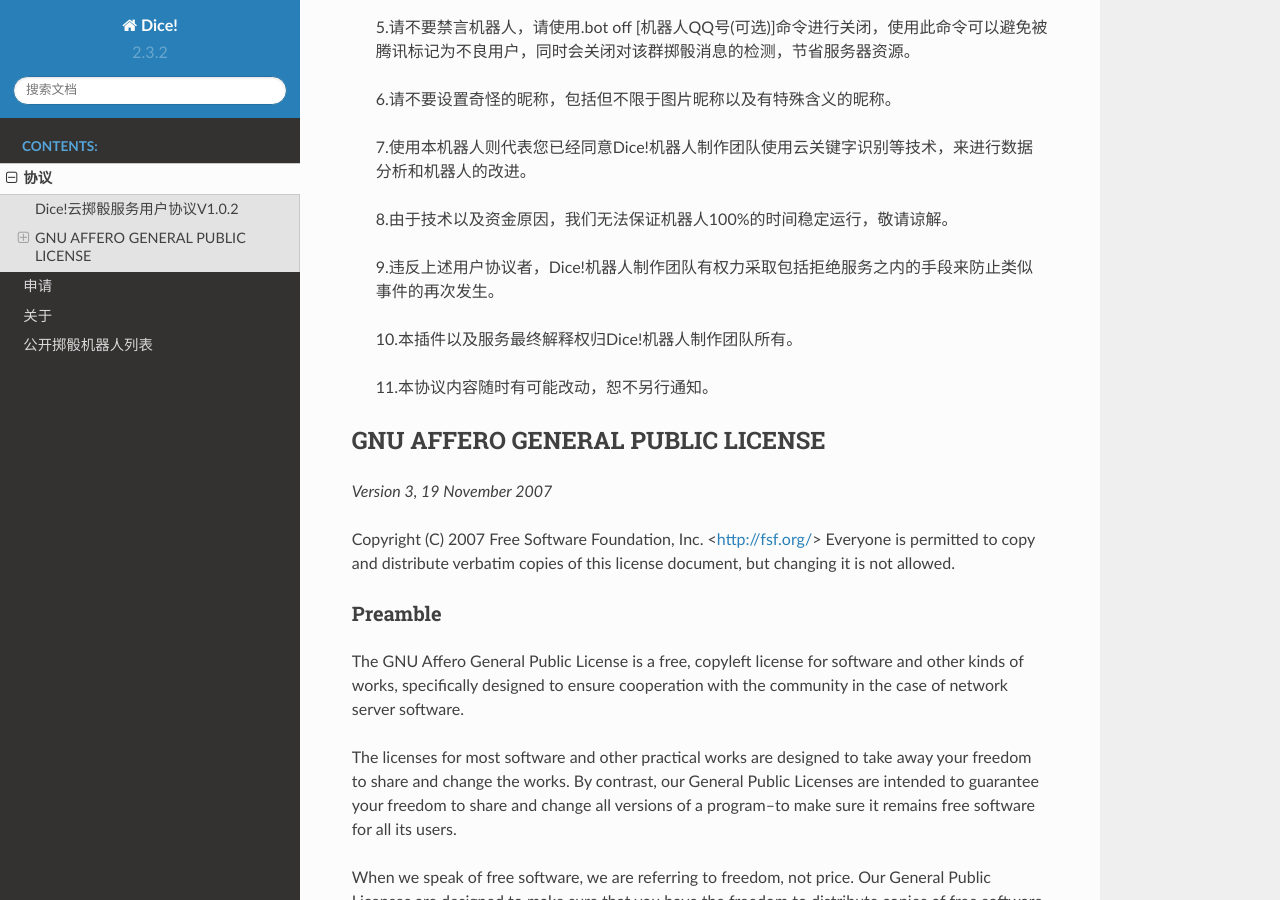
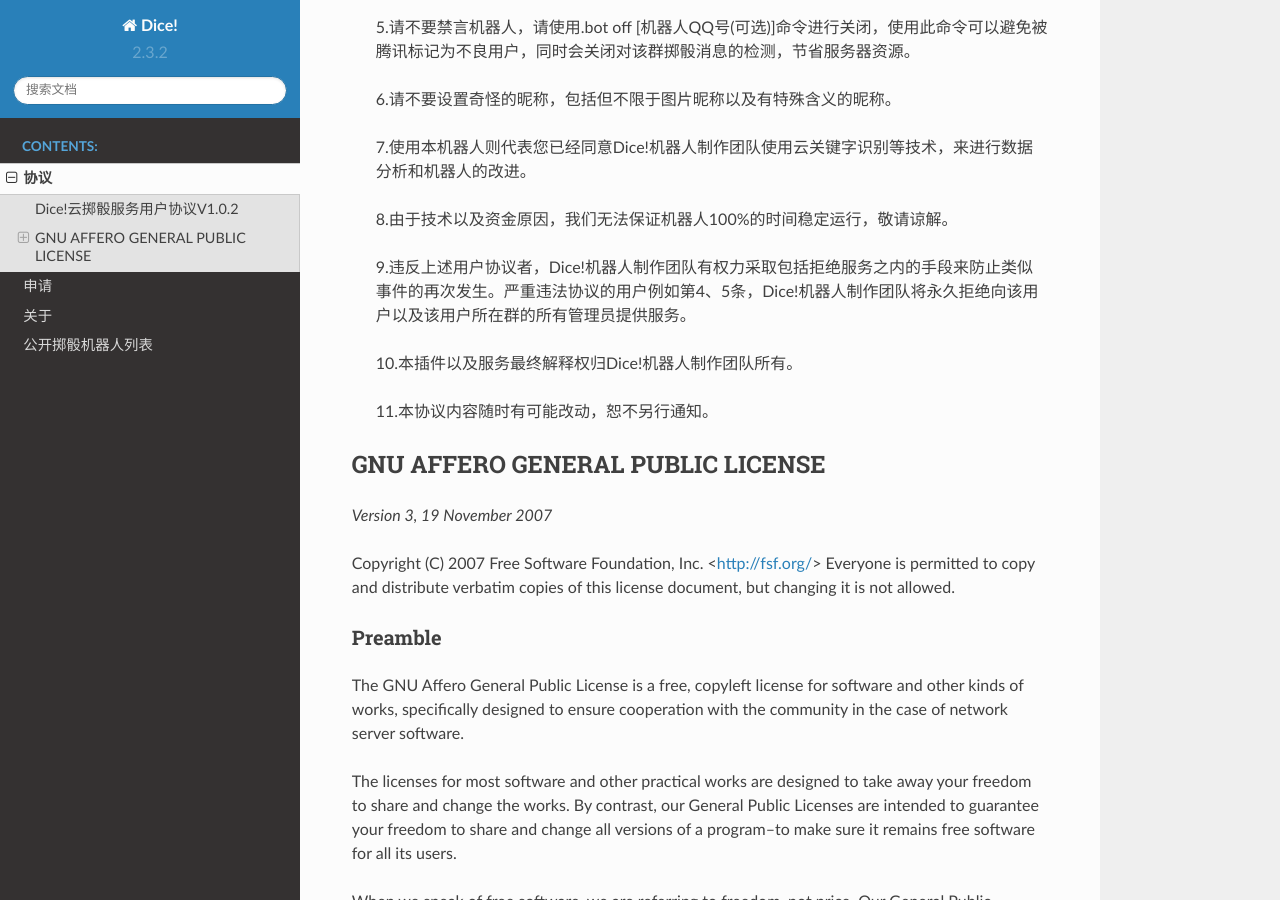
Before and after one commit to Dice-Developer-Team/Dice, a Sphinx documentation site: the page built from docs/License.rst, in a window 1280 px wide and 900 px high, scrolled down 523 px. Built offline with Sphinx 7.4.7 and the Read the Docs theme 2.0.0, drawn with Linux system fonts in a browser that asks for light colours.

Commit message:
add rules

```diff
--- a/docs/License.rst
+++ b/docs/License.rst
@@ -25,7 +25,7 @@
 
     8.由于技术以及资金原因，我们无法保证机器人100%的时间稳定运行，敬请谅解。
 
-    9.违反上述用户协议者，Dice!机器人制作团队有权力采取包括拒绝服务之内的手段来防止类似事件的再次发生。
+    9.违反上述用户协议者，Dice!机器人制作团队有权力采取包括拒绝服务之内的手段来防止类似事件的再次发生。严重违法协议的用户例如第4、5条，Dice!机器人制作团队将永久拒绝向该用户以及该用户所在群的所有管理员提供服务。
 
     10.本插件以及服务最终解释权归Dice!机器人制作团队所有。
 
```
